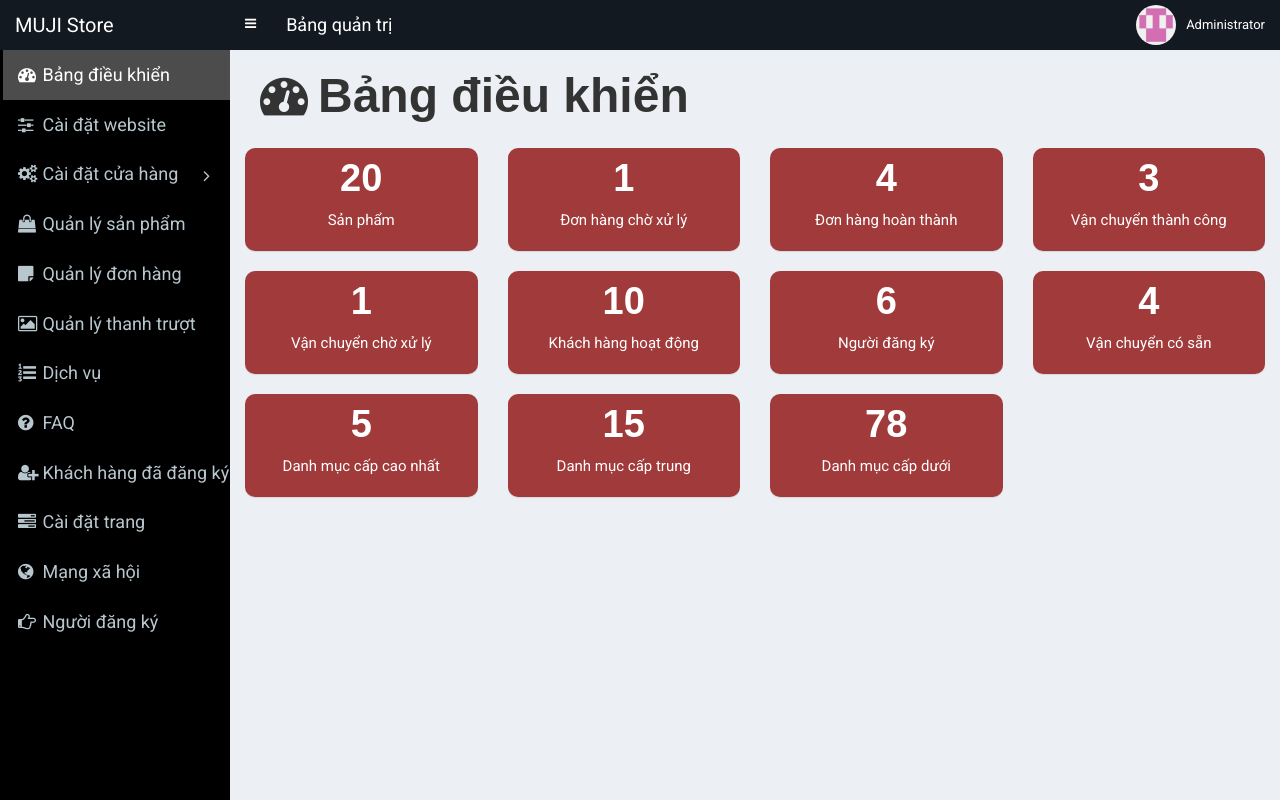
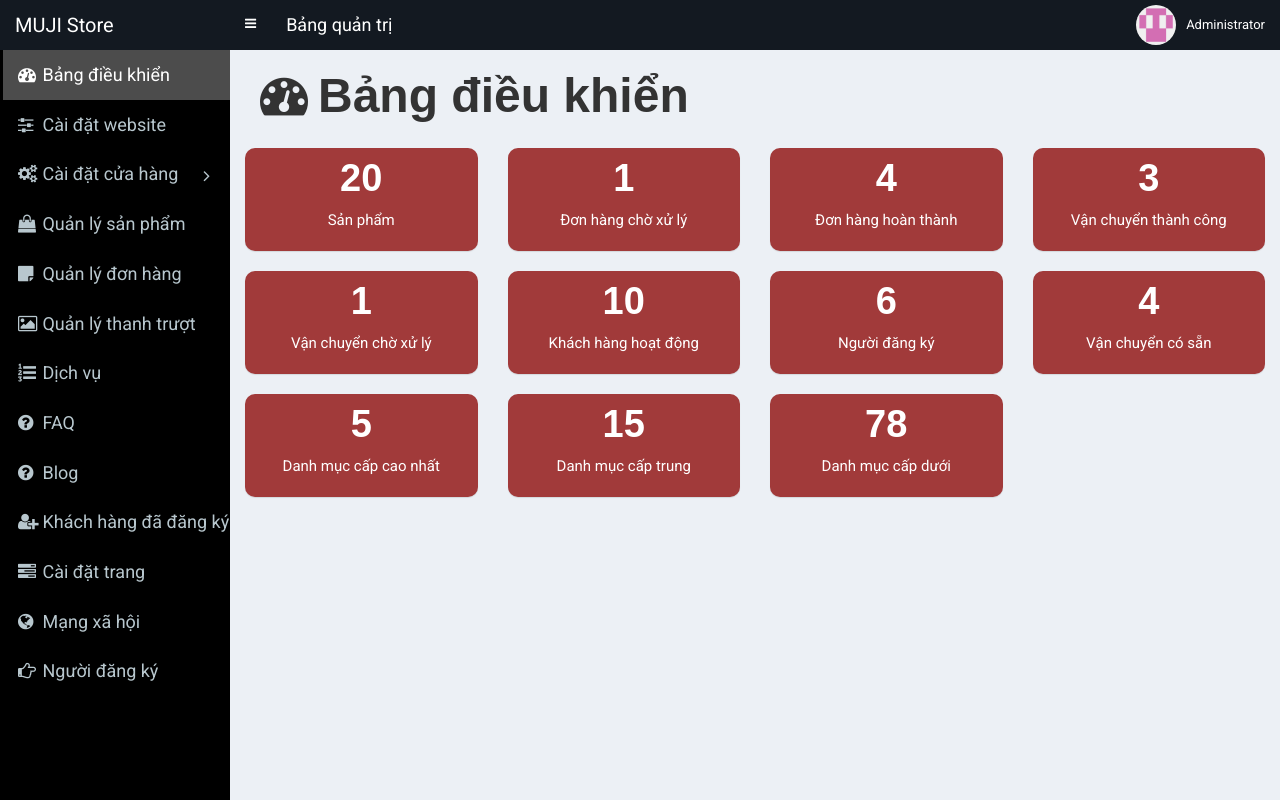
Before and after one commit to viphan31221021781/PTUD_Nhom2_CK, a PHP site: page /admin/index.php in a window 1280 px wide. Run offline with PHP 8.4, Linux system fonts and the light colour scheme; a user stored in the database is signed in; data comes from the database, SQL or seed files in the repository.

Commit message:
đưa blog ra ngoài

```diff
--- a/admin/header.php
+++ b/admin/header.php
@@ -222,9 +222,14 @@ if(!isset($_SESSION['user'])) {
 			          </a>
 			        </li>
 
-			      			        <li class="treeview <?php if( ($cur_page == 'faq.php') ) {echo 'active';} ?>">
+			      	<li class="treeview <?php if( ($cur_page == 'faq.php') ) {echo 'active';} ?>">
 			          <a href="faq.php">
 			            <i class="fa fa-question-circle"></i> <span>FAQ</span>
+			          </a>
+			        </li>
+					<li class="treeview <?php if( ($cur_page == 'blog.php') ) {echo 'active';} ?>">
+			          <a href="blog.php">
+			            <i class="fa fa-question-circle"></i> <span>Blog</span>
 			          </a>
 			        </li>
 
```
